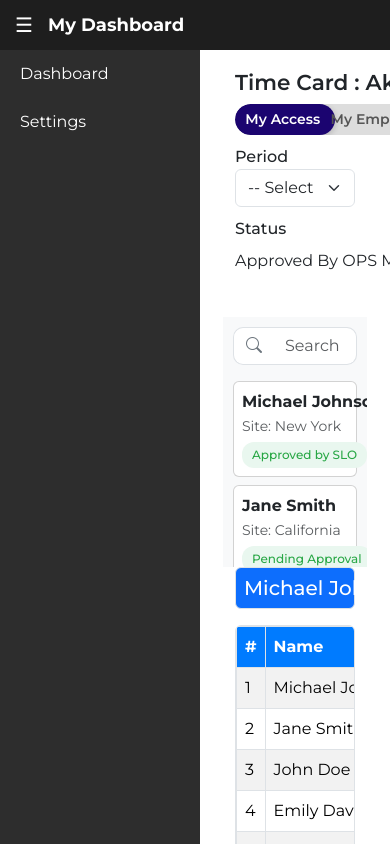
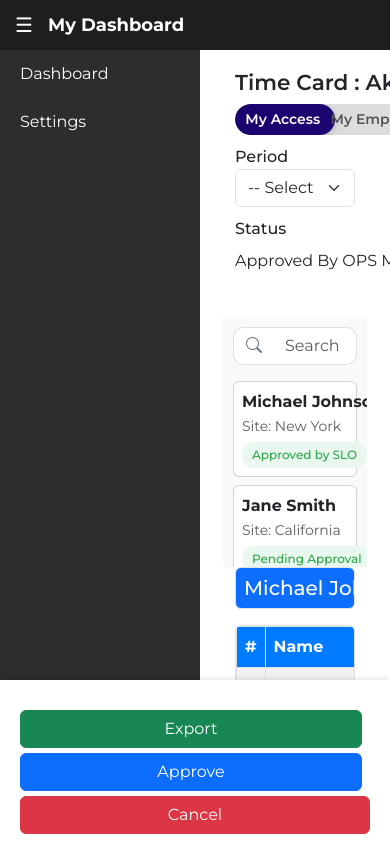
Before and after one commit to Akashk0555/angular-roster-ui-latest, an Angular app: page /dashboard/overview in a window 390 px wide. Shown: the top 844 px of the page. Built offline with nearby package versions, Linux system fonts and the light colour scheme.

Commit message:
Enhancement

```diff
--- a/src/app/components/chat/chat.component.html
+++ b/src/app/components/chat/chat.component.html
@@ -1,5 +1,7 @@
 <div class="chat-wrapper">
   <h2>Groq Chat</h2>
+
+
 
   <!-- Chat messages -->
   <div class="chat-window">
@@ -23,3 +25,17 @@
     </button>
   </div>
 </div>
+ <table class="date-header-table">
+    <thead>
+      <tr>
+        <th>
+          <div style="display: flex; flex-direction: column; align-items: center;">
+            <span>{{ currentDate | date:'EEE' }}</span> <!-- MON -->
+            <span>{{ currentDate | date:'dd' }}</span> <!-- DD -->
+            <span>{{ currentDate | date:'MMMM' }}</span>
+            <span>{{ currentDate | date:'yyyy' }}</span> <!-- YYYY -->
+          </div>
+        </th>
+      </tr>
+    </thead>
+  </table>
--- a/src/app/components/chat/chat.component.ts
+++ b/src/app/components/chat/chat.component.ts
@@ -13,6 +13,7 @@ interface ChatMessage {
 
 })
 export class ChatComponent {
+  currentDate = new Date();
 userPrompt = '';
   messages: ChatMessage[] = [];
   isLoading = false;
--- a/src/app/components/show/show.component.html
+++ b/src/app/components/show/show.component.html
@@ -138,13 +138,17 @@
           </div>
         </div>
 
-        <div class="action-buttons">
+
+
+      </div>
+    </div>
+
+    <div class="footer">
+      <div class="action-buttons">
     <button class="btn btn-success me-2">Export</button>
     <button class="btn btn-primary me-2">Approve</button>
     <button class="btn btn-danger">Cancel</button>
   </div>
-
-      </div>
     </div>
   </div>
 </div>
--- a/src/app/components/show/show.component.scss
+++ b/src/app/components/show/show.component.scss
@@ -73,7 +73,7 @@ h4 {
   border-right: 1px solid #ddd;
   padding: 10px;
   transition: all 0.3s ease;
-  max-height: 600px;
+  max-height: 650px;
   overflow-y: scroll;
 }
 
@@ -263,6 +263,13 @@ h4 {
     border-right: none;
     height: 250px;
   }
+  .footer {
+    flex-direction: column;
+    height: auto;
+    padding: 15px;
+    text-align: center;
+  }
+
 
   .left-side.collapsed {
     width: 0;
@@ -322,6 +329,12 @@ h4 {
     flex-direction: column;
     gap: 5px;
   }
+   .footer {
+    font-size: 14px;
+    padding: 10px;
+    display: inline-table;
+  }
+
 }
 
 /* Print styles */
@@ -342,3 +355,19 @@ h4 {
     display: none;
   }
 }
+
+.footer {
+  position: fixed;
+  bottom: 0;
+  left: 0;
+  width: 100%;
+  background-color: #fff; /* Optional: match your design */
+  z-index: 1000;           /* Keeps it above other content */
+  padding: 10px 20px;
+  box-shadow: 0 -2px 5px rgba(0,0,0,0.1);
+  height: 70px; /* Optional: subtle shadow */
+}
+
+.inner-container {
+  padding-bottom: 80px; /* Prevent content from hiding behind footer */
+}
```
